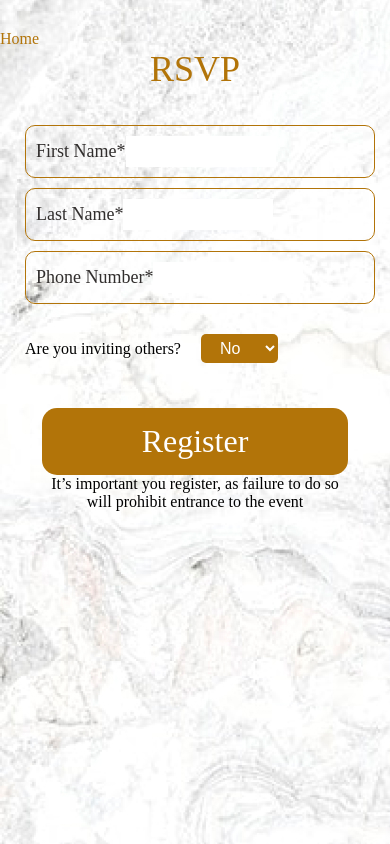
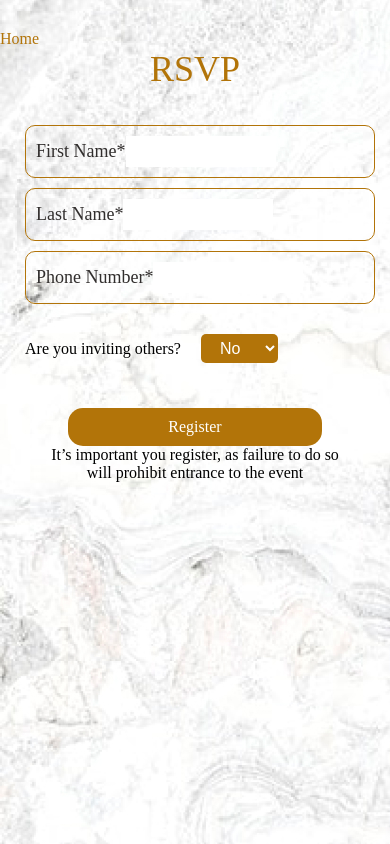
Before and after one commit to aidan-code/Digital-Invite, a React (Create React App) app in the folder mywed/: page /Rsvp in a window 390 px wide. Built offline with nearby package versions, Linux system fonts and the light colour scheme; a web font is replaced by a local one.

Commit message:
Update Rsvp.css

```diff
--- a/mywed/src/Components/Rsvp.css
+++ b/mywed/src/Components/Rsvp.css
@@ -207,6 +207,12 @@ text-align: center;
     .subbtn{
         margin: 20px;
     }
+    .reg-btn{
+        padding:10px 100px;
+        font-size: 16px;
+
+    }
+
 }
 
 .ric{
```
